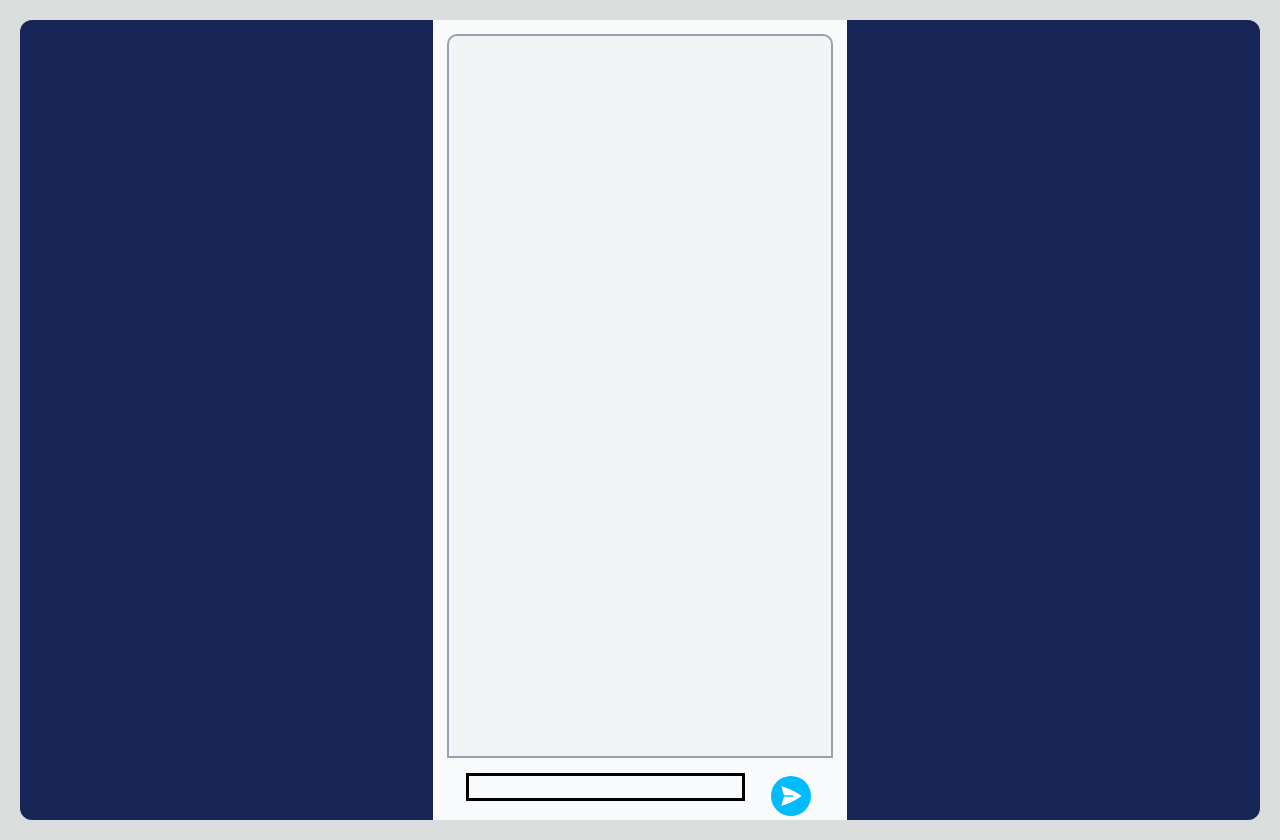
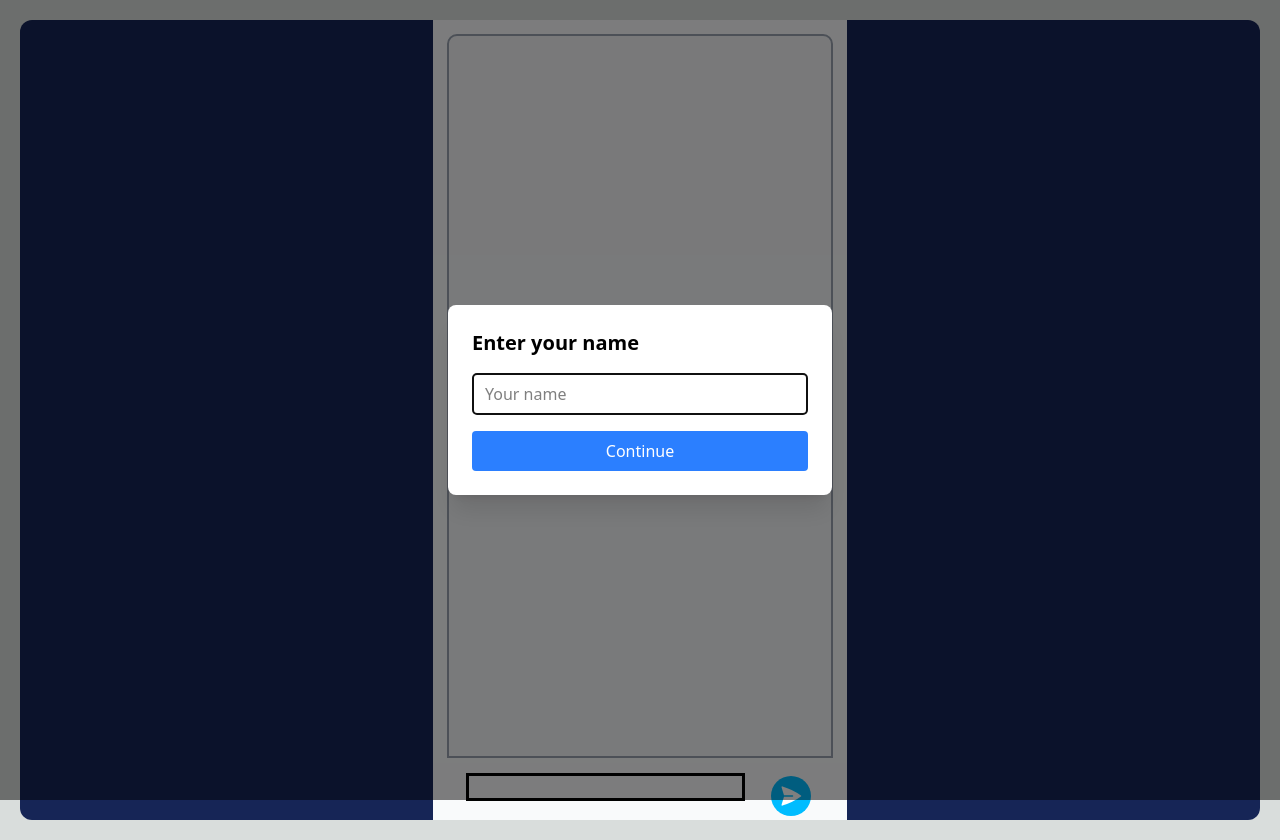
Before and after one commit to samuelcherry/reactMessenger, a React (Vite) app in the folder client/: page / in a window 1280 px wide. Built offline with nearby package versions, Linux system fonts and the light colour scheme.

Commit message:
added username popup

```diff
--- a/client/src/App.tsx
+++ b/client/src/App.tsx
@@ -6,13 +6,20 @@ import ChatDetails from './components/ChatDetails'
 import type {Message} from './utils/MessageContext'
 import {MessageContext} from './utils/MessageContext'
 import {dummyData} from './data/dummyData'
+import UserPopup from './components/UserPopup'
+
 
 function App() {
   const [connected, setConnected] = useState(false)
   const [messages, setMessages] = useState<Message[]>([])
+  const [username, setUsername] = useState<String | null>(null)
+
 
   return (
     <>
+
+		{!username && <UserPopup onSubmit={setUsername}/>}
+
 		<div className="flex flex-row h-200 m-5">
 			<ChatGroups/>
 				<MessageContext.Provider value={{messages, setMessages}}>
--- /dev/null
+++ b/client/src/components/UserPopup.tsx
@@ -0,0 +1,49 @@
+import {useState} from 'react'
+
+interface UserPopupProps {
+	onSubmit: (name: string) => void;
+}
+
+function UserPopup({onSubmit} : UserPopupProps) {
+
+	const [name, setName] = useState("");
+
+
+	function handleSubmit(e: React.FormEvent){
+		e.preventDefault();
+		if (!name.trim()) return
+		onSubmit(name.trim());
+	}
+
+
+	return (
+	<>
+		<div className= "fixed inset-0 z-50 flex items-center justify-center bg-black/50">
+			<div className="bg-white rounded-lg p-6 w-96 shadow-xl">
+				<h1 className="text-xl font-semibold mb-4">
+					Enter your name
+				</h1>
+
+				<form onSubmit={handleSubmit}>
+					<input
+						autoFocus
+						type="text"
+						value = {name}
+						onChange={e => setName(e.target.value)}
+            			className="w-full border rounded px-3 py-2 mb-4"
+            			placeholder="Your name"
+					/>
+					<button
+						type="submit"
+            			className="w-full bg-blue-500 text-white py-2 rounded hover:bg-blue-600"
+         			>
+						Continue
+					</button>
+				</form>
+			</div>
+		</div>
+	</>
+	)
+}
+
+export default UserPopup
```
